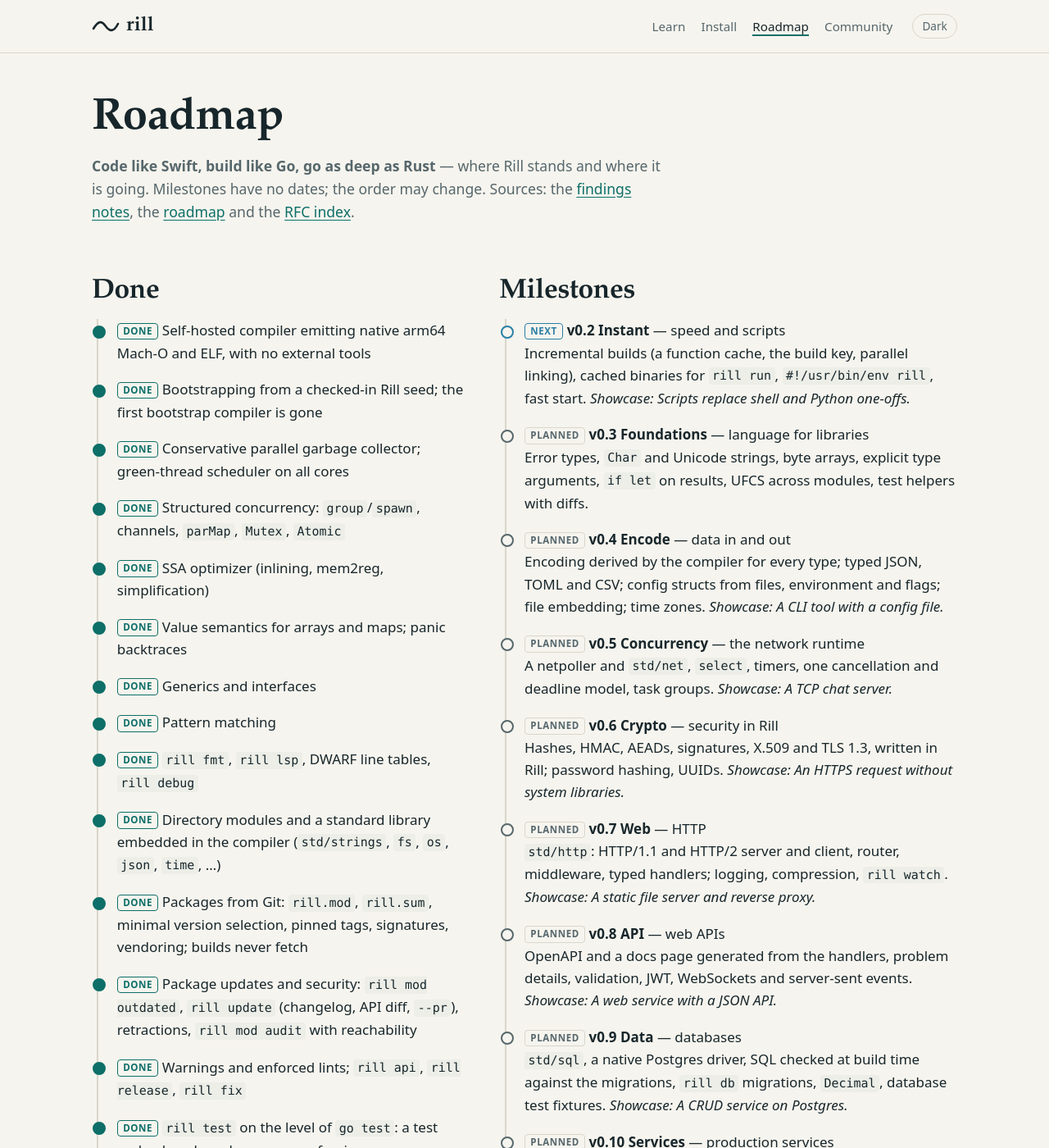
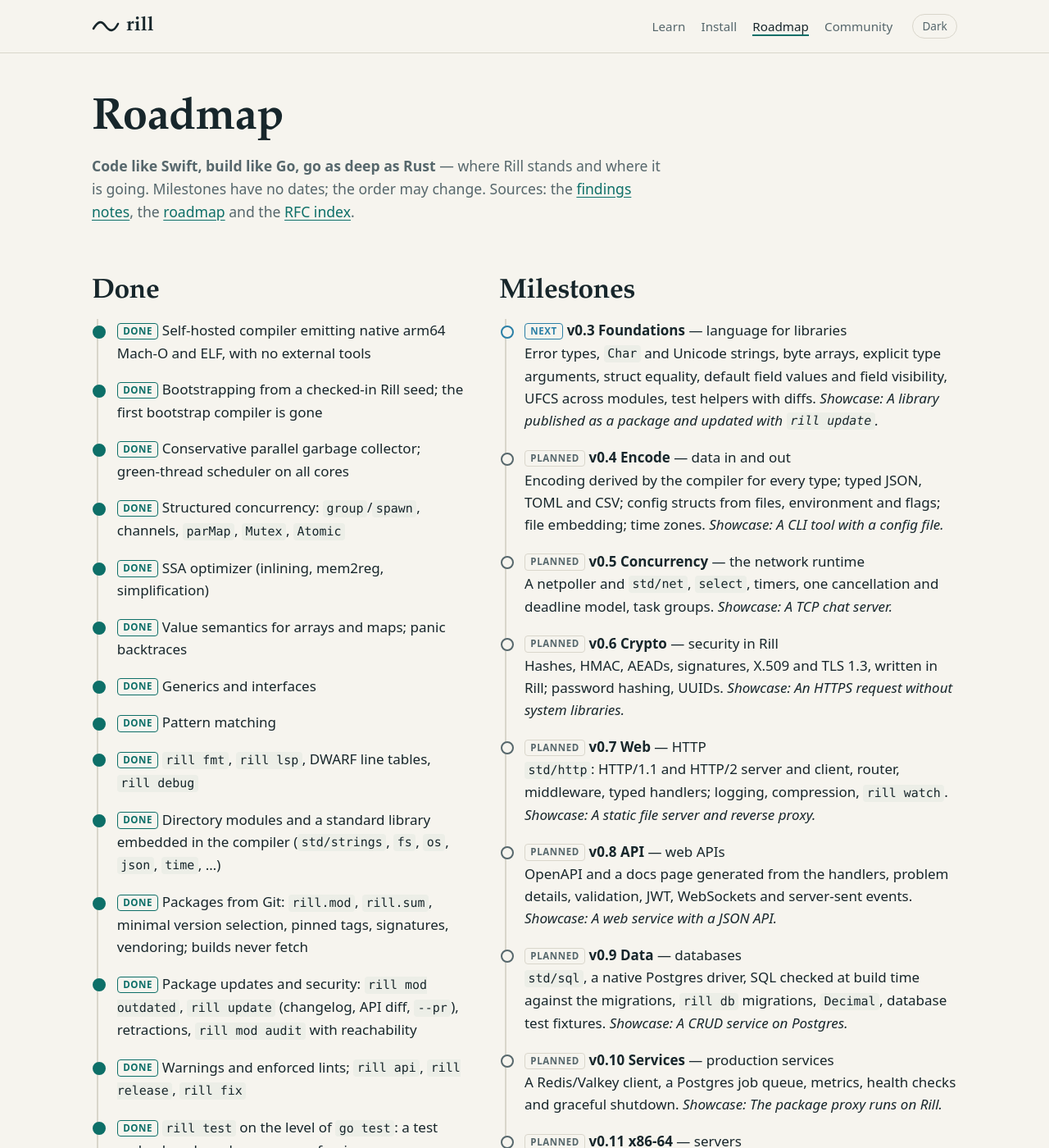
Before and after one commit to rillang/rillang.github.io, a Jekyll site: the page site/roadmap.html, which Jekyll copies as it is, in a window 1280 px wide and 1400 px high. Shown: the whole window at 82% size. Built offline with Jekyll 4.4.1, drawn with Linux system fonts in a browser that asks for light colours; some of the changed text lies outside the part shown.

Commit message:
Roadmap: v0.2 done, v0.3 next with its showcase, x86 spike

```diff
--- a/site/roadmap.html
+++ b/site/roadmap.html
@@ -72,15 +72,20 @@
           and <code>rill pprof</code> (CPU, heap and task profiles)</li>
         <li class="done"><span class="tag done">done</span> Faster builds: parallel code
           generation and a parallel optimizer</li>
+        <li class="done"><span class="tag done">done</span> <strong>v0.2 Instant</strong>:
+          a function cache and a build key (an unchanged build in 0.01 s), dead-function
+          elimination, <code>rill run</code> keeps its binary (11 ms to start),
+          <code>#!/usr/bin/env rill</code> scripts</li>
+        <li class="done"><span class="tag done">done</span> A smaller language,
+          <code>if let</code> on results, <code>if</code> and <code>switch</code> values,
+          top-level <code>let</code></li>
       </ul>
     </div>
     <div>
       <h2>Milestones</h2>
       <ul class="timeline">
-        <li class="next"><span class="tag next">next</span> <strong>v0.2 Instant</strong> — speed and scripts<br>
-          Incremental builds (a function cache, the build key, parallel linking), cached binaries for <code>rill run</code>, <code>#!/usr/bin/env rill</code>, fast start. <em>Showcase: Scripts replace shell and Python one-offs.</em></li>
-        <li class=""><span class="tag planned">planned</span> <strong>v0.3 Foundations</strong> — language for libraries<br>
-          Error types, <code>Char</code> and Unicode strings, byte arrays, explicit type arguments, <code>if let</code> on results, UFCS across modules, test helpers with diffs.</li>
+        <li class="next"><span class="tag next">next</span> <strong>v0.3 Foundations</strong> — language for libraries<br>
+          Error types, <code>Char</code> and Unicode strings, byte arrays, explicit type arguments, struct equality, default field values and field visibility, UFCS across modules, test helpers with diffs. <em>Showcase: A library published as a package and updated with <code>rill update</code>.</em></li>
         <li class=""><span class="tag planned">planned</span> <strong>v0.4 Encode</strong> — data in and out<br>
           Encoding derived by the compiler for every type; typed JSON, TOML and CSV; config structs from files, environment and flags; file embedding; time zones. <em>Showcase: A CLI tool with a config file.</em></li>
         <li class=""><span class="tag planned">planned</span> <strong>v0.5 Concurrency</strong> — the network runtime<br>
```
Also changed, not shown: other parts of site/roadmap.html (+1 -1 lines).
